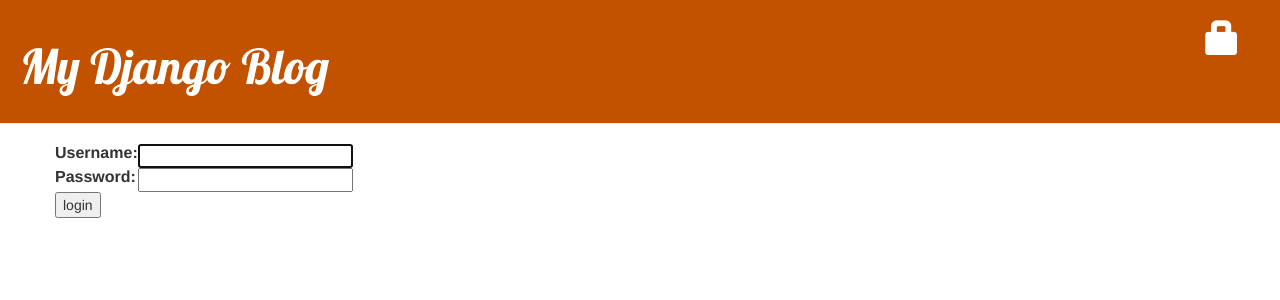
After one commit to theHackCat/my-django-blog, a Django app: page /accounts/login/ in a window 1280 px wide. The commit adds this page. Shown: the top 300 px of the page. Run offline with Django 3.2, Linux system fonts and the light colour scheme; some libraries are stand-ins or nearby versions.

Commit message:
added login/logout

```diff
--- a/blog/templates/blog/base.html
+++ b/blog/templates/blog/base.html
@@ -12,6 +12,9 @@
       {% if user.is_authenticated %}
         <a href="{% url 'post_new' %}" class="top-menu"><span class="glyphicon glyphicon-plus"></span></a>
         <a href="{% url 'post_draft_list' %}" class="top-menu"><span class="glyphicon glyphicon-edit"></span></a>
+        <p class="top-menu">Hello {{ user.username }} <small>(<a href="{% url 'logout' %}">Log out</a>)</small></p>
+      {% else %}
+        <a href="{% url 'login' %}" class="top-menu"><span class="glyphicon glyphicon-lock"></span></a>
       {% endif %}
       <h1><a href="/">My Django Blog</a></h1>
     </div>
--- /dev/null
+++ b/blog/templates/registration/login.html
@@ -0,0 +1,24 @@
+{% extends "blog/base.html" %}
+
+{% block content %}
+  {% if form.errors %}
+    <p>Your username and password didn't match. Please try again.</p>
+  {% endif %}
+
+  <form method="post" action="{% url 'login' %}">
+    {% csrf_token %}
+    <table>
+      <tr>
+        <td>{{ form.username.label_tag }}</td>
+        <td>{{ form.username }}</td>
+      </tr>
+      <tr>
+        <td>{{ form.password.label_tag }}</td>
+        <td>{{ form.password }}</td>
+      </tr>
+    </table>
+
+    <input type="submit" value="login" />
+    <input type="hidden" name="next" value="{{ next }}" />
+  </form>
+{% endblock %}
--- a/mysite/urls.py
+++ b/mysite/urls.py
@@ -15,8 +15,11 @@ Including another URLconf
 """
 from django.contrib import admin
 from django.urls import path, include
+from django.contrib.auth import views
 
 urlpatterns = [
     path('admin/', admin.site.urls),
+    path('accounts/login/', views.LoginView.as_view(), name='login'),
+    path('accounts/logout/', views.LogoutView.as_view(next_page='/'), name='logout'),
     path('', include('blog.urls')),
 ]
```
Also changed, not shown: blog/views.py (+8 -0 lines), mysite/settings.py (+6 -1 lines), db.sqlite3.
